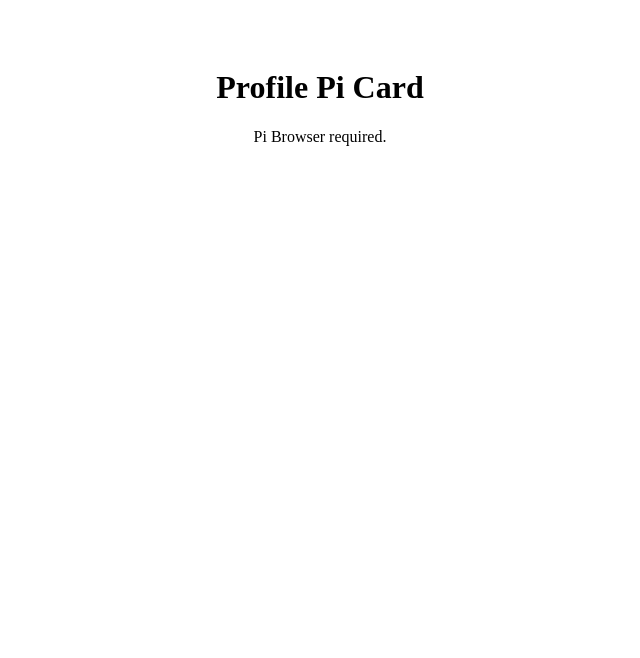
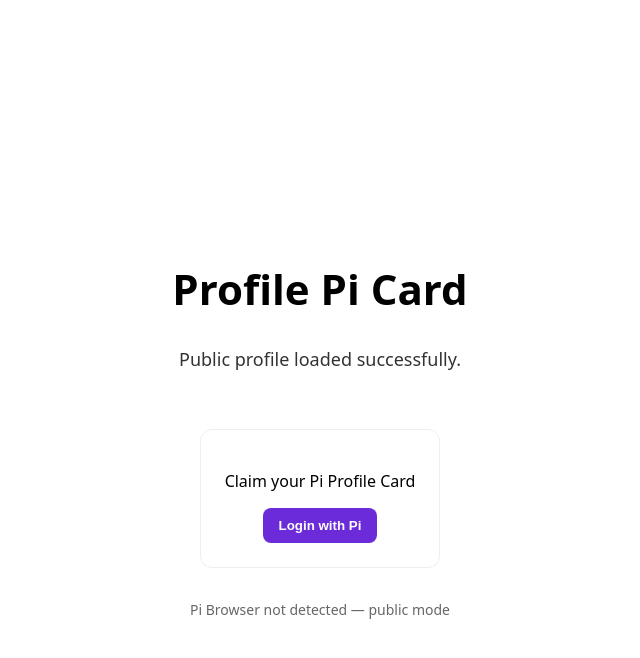
Before and after one commit to Giulex84/Profile-pi-card, a React (Vite) app in the folder apps/web/: page / in a window 1280 px wide. Shown: the top 658 px of the page, without its empty margins (320-960 px from the left). Built offline with nearby package versions, Linux system fonts and the light colour scheme.

Commit message:
Update App.tsx

```diff
--- a/apps/web/src/App.tsx
+++ b/apps/web/src/App.tsx
@@ -1,5 +1,5 @@
+import { useEffect, useState } from "react";
 import PublicProfile from "./PublicProfile";
-import { useEffect, useState } from "react";
 
 declare global {
   interface Window {
@@ -9,21 +9,59 @@ declare global {
 
 export default function App() {
   const [piReady, setPiReady] = useState(false);
+  const [checked, setChecked] = useState(false);
 
   useEffect(() => {
+    // Non blocchiamo MAI la UI
     if (window.Pi) {
-      window.Pi.init({ version: "2.0" });
-      setPiReady(true);
+      try {
+        window.Pi.init({ version: "2.0" });
+        setPiReady(true);
+      } catch (e) {
+        console.warn("Pi SDK present but init failed", e);
+      }
     }
+    setChecked(true);
   }, []);
 
   return (
-    <div style={{ textAlign: "center", paddingTop: 40 }}>
-      <h1>Profile Pi Card</h1>
+    <main
+      style={{
+        minHeight: "100vh",
+        display: "flex",
+        alignItems: "center",
+        justifyContent: "center",
+        flexDirection: "column",
+        textAlign: "center",
+        fontFamily: "system-ui",
+        padding: 24,
+      }}
+    >
+      <h1 style={{ fontSize: 42, marginBottom: 12 }}>
+        Profile Pi Card
+      </h1>
 
-      {!piReady && <p>Pi Browser required.</p>}
+      <p style={{ fontSize: 18, opacity: 0.8 }}>
+        Public profile loaded successfully.
+      </p>
 
-      {piReady && <PublicProfile />}
-    </div>
+      {/* Contenuto SEMPRE visibile */}
+      <PublicProfile />
+
+      {/* Stato Pi Browser (non bloccante) */}
+      {checked && (
+        <p
+          style={{
+            marginTop: 32,
+            fontSize: 14,
+            opacity: 0.6,
+          }}
+        >
+          {piReady
+            ? "Connected via Pi Browser"
+            : "Pi Browser not detected — public mode"}
+        </p>
+      )}
+    </main>
   );
 }
```
